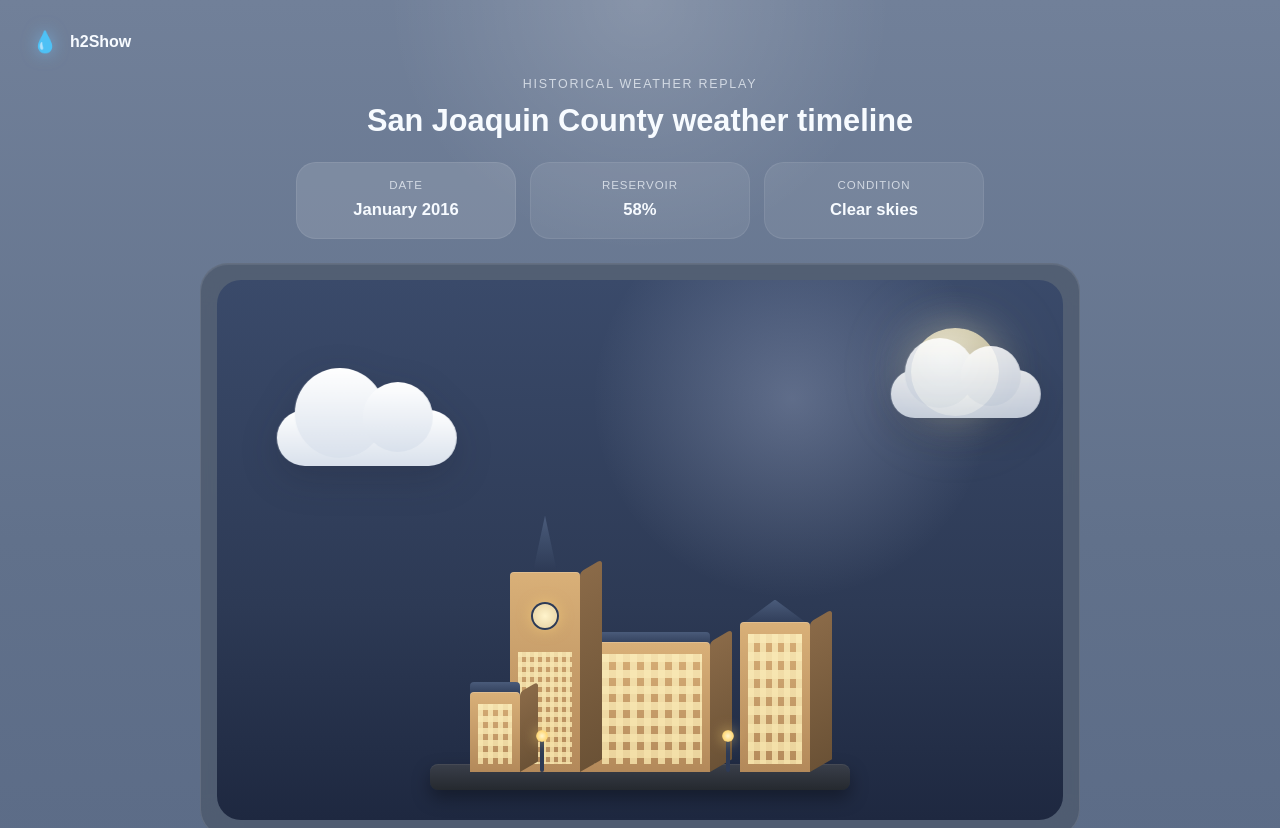
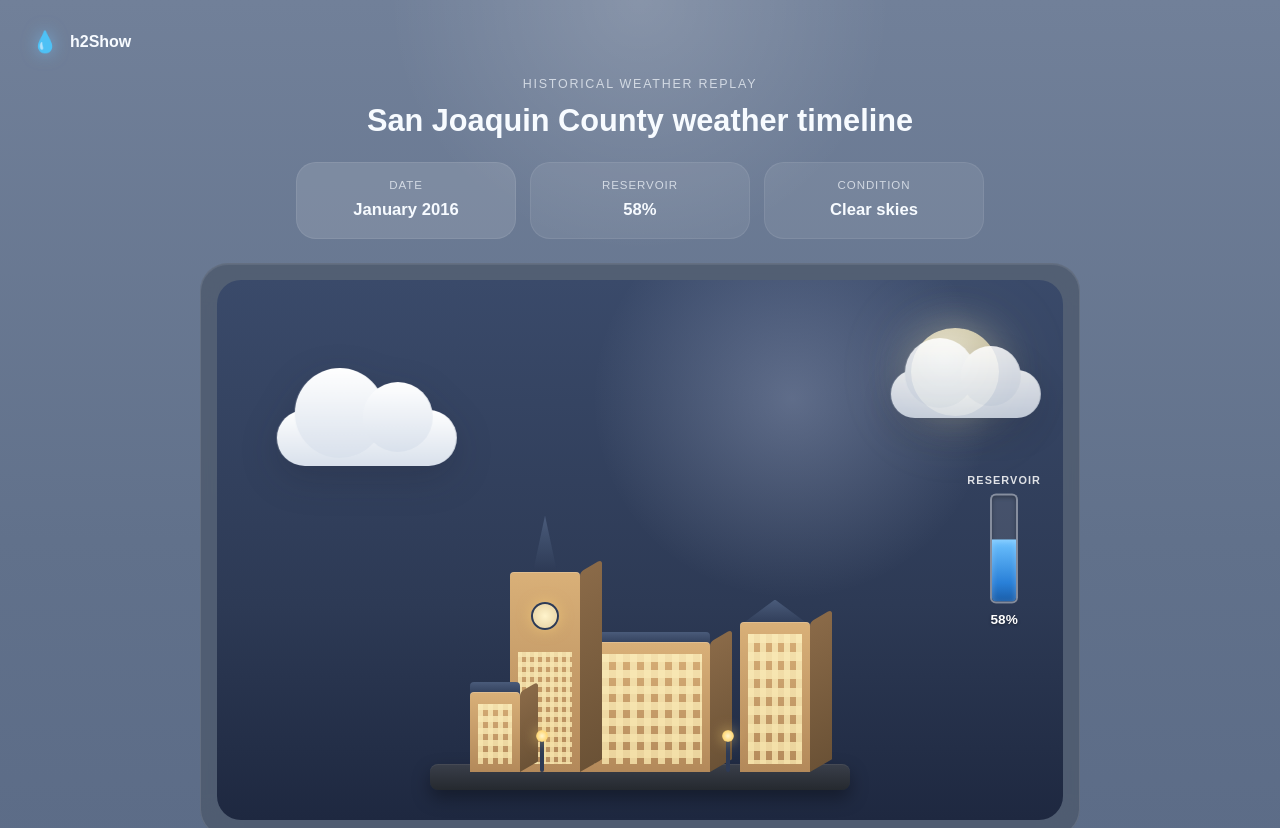
Before and after one commit to Cha-ta/h20Hackathon, a Next.js app: page / in a window 1280 px wide. Shown: the top 828 px of the page. Built offline with nearby package versions, Linux system fonts and the light colour scheme.

Commit message:
Added resevoir bar to show resevoir levels

```diff
--- a/app/globals.css
+++ b/app/globals.css
@@ -1015,3 +1015,54 @@ a {
   box-shadow: 0 0 28px rgba(220, 240, 255, 0.8);
   background: radial-gradient(circle, #e8f4ff 0%, #b8d8ff 50%, rgba(184, 216, 255, 0) 100%);
 }
+
+/* === Reservoir gauge === */
+.reservoir-gauge {
+  position: absolute;
+  top: 50%;
+  right: 22px;
+  transform: translateY(-50%);
+  display: flex;
+  flex-direction: column;
+  align-items: center;
+  gap: 8px;
+  z-index: 6;
+  pointer-events: none;
+}
+
+.reservoir-gauge__label {
+  font-size: 0.68rem;
+  letter-spacing: 0.1em;
+  text-transform: uppercase;
+  color: rgba(255, 255, 255, 0.85);
+  font-weight: 700;
+}
+
+.reservoir-gauge__tank {
+  position: relative;
+  width: 28px;
+  height: 110px;
+  background: rgba(255, 255, 255, 0.1);
+  border: 2px solid rgba(255, 255, 255, 0.35);
+  border-radius: 6px;
+  overflow: hidden;
+  box-shadow: inset 0 2px 4px rgba(0, 0, 0, 0.3);
+}
+
+.reservoir-gauge__fill {
+  position: absolute;
+  bottom: 0;
+  left: 0;
+  width: 100%;
+  background: linear-gradient(180deg, #6ec3ff 0%, #2980d8 70%, #1a5da8 100%);
+  border-radius: 0 0 4px 4px;
+  transition: height 0.4s ease;
+  box-shadow: inset 0 2px 6px rgba(255, 255, 255, 0.25);
+}
+
+.reservoir-gauge__value {
+  font-size: 0.85rem;
+  font-weight: 700;
+  color: #fff;
+  text-shadow: 0 1px 3px rgba(0, 0, 0, 0.4);
+}
--- a/src/components/weather-scene-shell.tsx
+++ b/src/components/weather-scene-shell.tsx
@@ -4,9 +4,10 @@ import { useEffect, useRef } from "react";
 
 type WeatherSceneShellProps = {
   weatherState: string;
+  reservoir: number;
 };
 
-export function WeatherSceneShell({ weatherState }: WeatherSceneShellProps) {
+export function WeatherSceneShell({ weatherState, reservoir }: WeatherSceneShellProps) {
   const particleRef = useRef<HTMLDivElement>(null);
 
   useEffect(() => {
@@ -109,6 +110,16 @@ export function WeatherSceneShell({ weatherState }: WeatherSceneShellProps) {
         {/* Flood water layer */}
         {showFloodWater && <div className="scene-flood" aria-hidden="true" />}
       </div>
+            <div className="reservoir-gauge" aria-label={`Reservoir level ${reservoir} percent`}>
+        <span className="reservoir-gauge__label">Reservoir</span>
+        <div className="reservoir-gauge__tank">
+          <div
+            className="reservoir-gauge__fill"
+            style={{ height: `${Math.max(0, Math.min(100, reservoir))}%` }}
+          />
+        </div>
+        <span className="reservoir-gauge__value">{reservoir}%</span>
+      </div>
     </section>
   );
 }
--- a/src/components/weather-timeline-slider.tsx
+++ b/src/components/weather-timeline-slider.tsx
@@ -37,7 +37,7 @@ export function WeatherTimelineSlider({ records }: WeatherTimelineSliderProps) {
       </div>
 
       <div className="hero-scene-panel">
-        <WeatherSceneShell weatherState={record.state} />
+        <WeatherSceneShell weatherState={record.state} reservoir={record.metrics.reservoir} />
       </div>
 
       <div className="timeline-controls" aria-label="Timeline slider">
```
